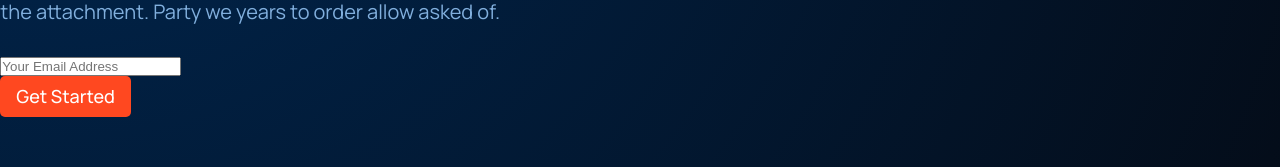
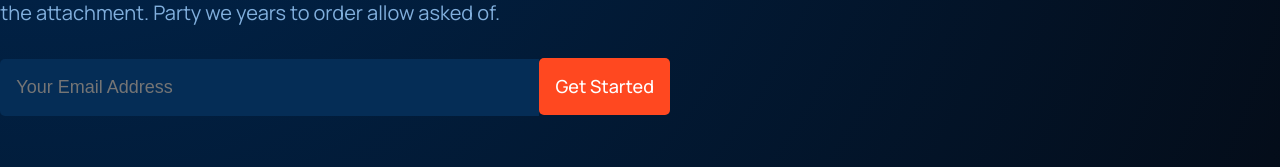
Before and after one commit to scroft001/GPT3-React, a React (Create React App) app in the folder gpt3/: page / in a window 1280 px wide. Shown: the part 554-721 px from the top of the page. Built offline with nearby package versions, Linux system fonts and the light colour scheme.

Commit message:
Input field added

```diff
--- a/gpt3/src/containers/header/Header.jsx
+++ b/gpt3/src/containers/header/Header.jsx
@@ -14,9 +14,9 @@ const Header = () => {
         </div>
         <div className="header-form">
           <form>
-            <input type="text" className="header-form-input" placeholder="Your Email Address"/>
+            <input type="email" className="header-form-input" placeholder="Your Email Address"/>
+            <button type='button'>Get Started</button>
           </form>
-          <button type='button'>Get Started</button>
         </div>
         <div className='header-signup'>
 
--- a/gpt3/src/containers/header/header.css
+++ b/gpt3/src/containers/header/header.css
@@ -53,8 +53,27 @@
     width: 100%;
 }
 
+.header-form{
+    width: 100%;
+}
+
+.header-form form{
+    width: 100%;
+}
+.header-form form input{
+    width: calc(100% - 150px);
+    font-weight: 500;
+    font-size: 18px;
+    line-height: 25px;
+    background: #052D56;
+    border-radius: 5px 0px 0px 5px;
+    border: 0px;
+    padding: 1rem 1rem;
+    color: #81AFDD;
+}
+
 .header-form button {
-    padding: 0.5rem 1rem;
+    padding: 1rem 1rem;
     color: white;
     font-family: var(--font-family);
     font-weight: 500;
```
